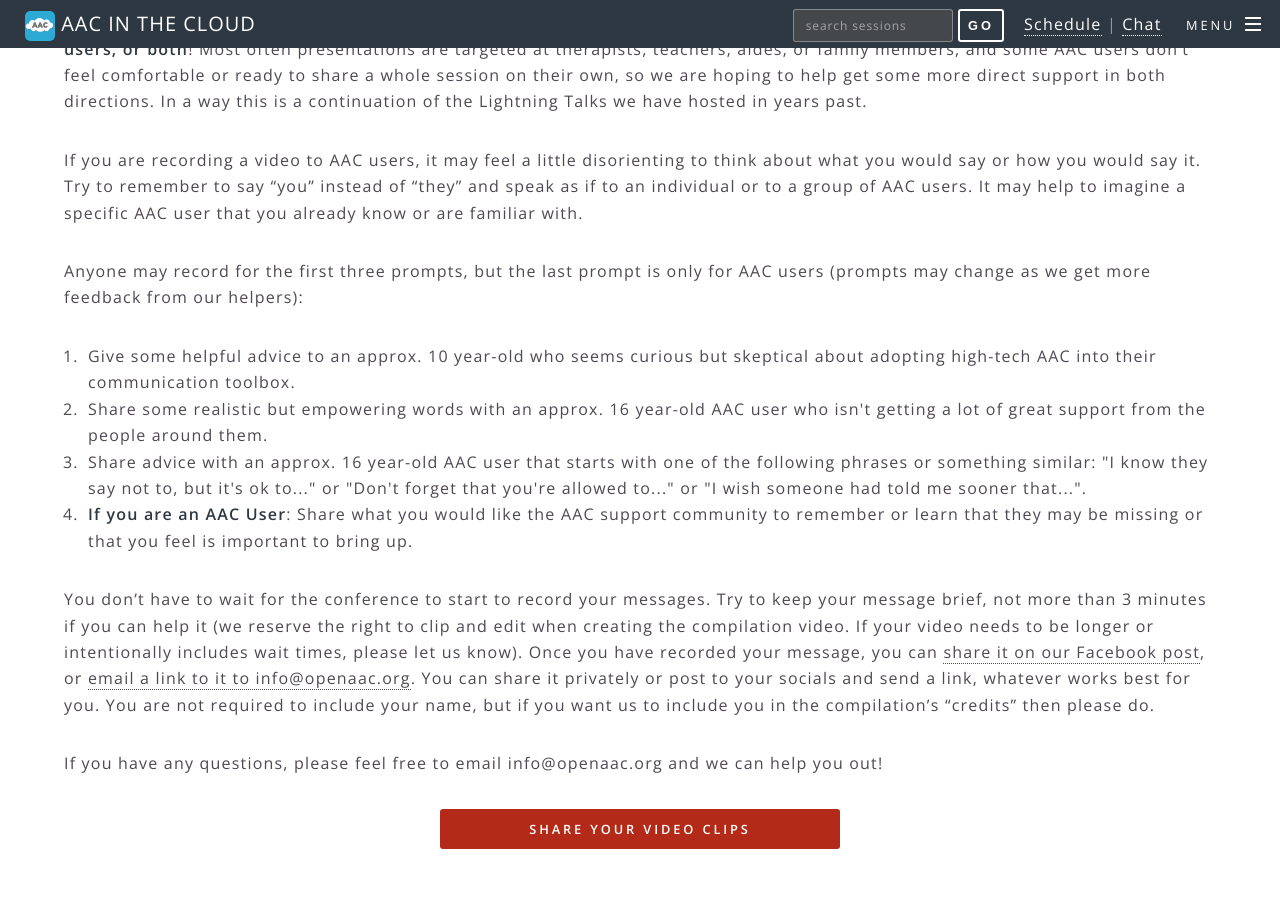
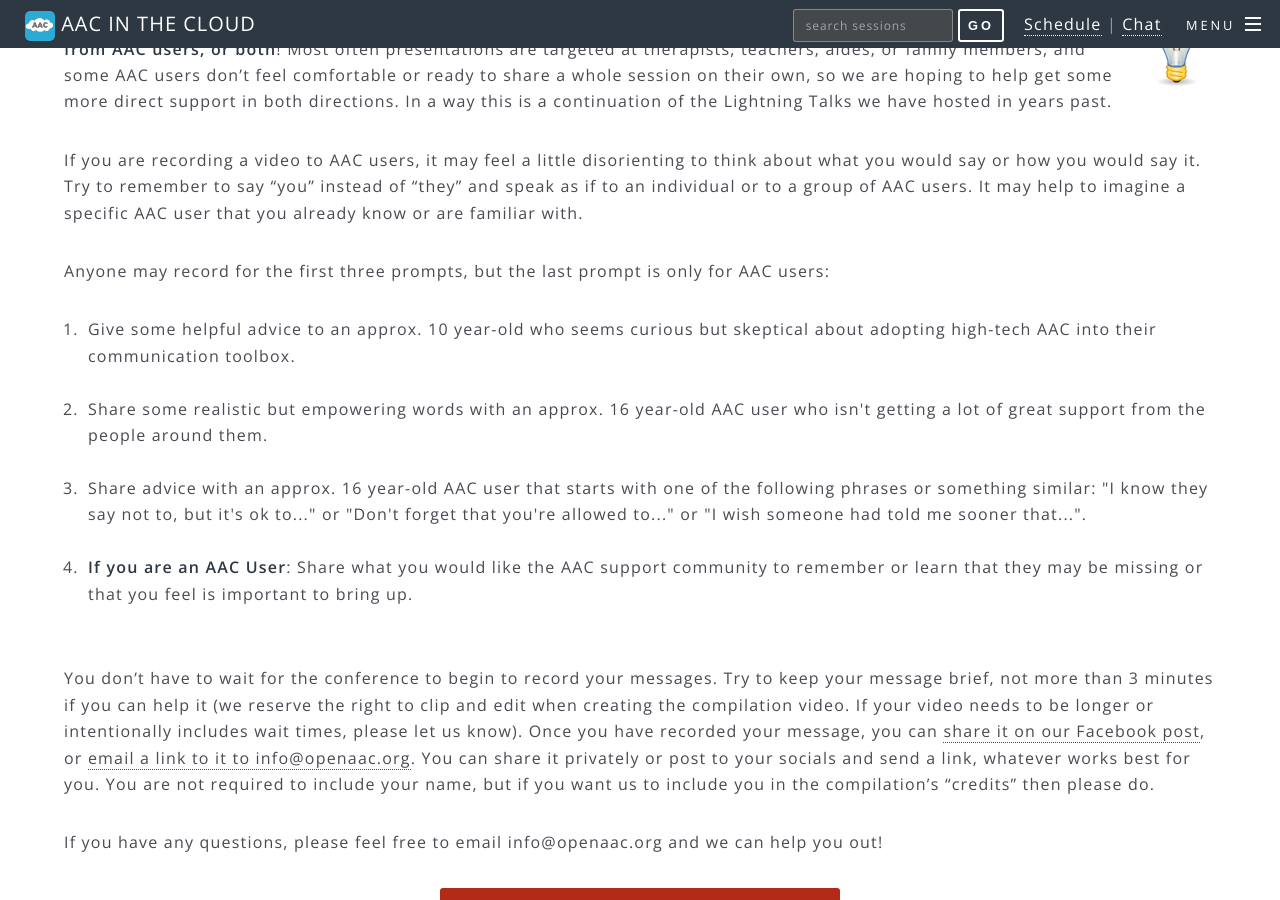
Before and after one commit to aac-in-the-cloud/aac-in-the-cloud.github.io, a Jekyll site: the page built from compilations.html, in a window 1280 px wide and 900 px high, scrolled down 610 px. Built offline with Jekyll 4.4.1, drawn with Linux system fonts in a browser that asks for light colours.

Commit message:
clarifications

```diff
--- a/compilations.html
+++ b/compilations.html
@@ -3,34 +3,35 @@
 title: Video Compilations
 page_title: Video Compilations
 description: AAC in the Cloud 2025 Messaging Project
-include_nav: true
+include_nav: false
 ---
   <h3>AAC in the Cloud 2025 Video Compilations</h3>
 
   <p>This year for AAC in the Cloud we will be releasing some additional sessions at the end of the conference. We are calling these <b>compilation sessions</b>, because they will be a compilation of short clips collected from AAC in the Cloud participants. That means we need your help! You will also be entered in a drawing for an Amazon gift card if you submit a video clip.</p>
 
+  <img src="/images/bulb.png" style='width: 80px; float: right;'/>
   <p>The idea with each of these compilation videos is to create a <b>series of messages speaking directly to AAC users, directly from AAC users, or both</b>! Most often presentations are targeted at therapists, teachers, aides, or family members, and some AAC users don’t feel comfortable or ready to share a whole session on their own, so we are hoping to help get some more direct support in both directions. In a way this is a continuation of the Lightning Talks we have hosted in years past.</p>
 
   <p>If you are recording a video to AAC users, it may feel a little disorienting to think about what you would say or how you would say it. Try to remember to say “you” instead of “they” and speak as if to an individual or to a group of AAC users. It may help to imagine a specific AAC user that you already know or are familiar with.</p>
 
-  <p>Anyone may record for the first three prompts, but the last prompt is only for AAC users (prompts may change as we get more feedback from our helpers):
+  <p>Anyone may record for the first three prompts, but the last prompt is only for AAC users:
   </p>
 
  <ol>
 
-  <li>Give some helpful advice to an approx. 10 year-old who seems curious but skeptical about adopting high-tech AAC into their communication toolbox.</li>
+  <li>Give some helpful advice to an approx. 10 year-old who seems curious but skeptical about adopting high-tech AAC into their communication toolbox.<br/><br/></li>
 
 
-  <li>Share some realistic but empowering words with an approx. 16 year-old AAC user who isn't getting a lot of great support from the people around them.</li>
+  <li>Share some realistic but empowering words with an approx. 16 year-old AAC user who isn't getting a lot of great support from the people around them.<br/><br/></li>
 
 
-  <li>Share advice with an approx. 16 year-old AAC user that starts with one of the following phrases or something similar: "I know they say not to, but it's ok to..." or "Don't forget that you're allowed to..." or "I wish someone had told me sooner that...".</li>
+  <li>Share advice with an approx. 16 year-old AAC user that starts with one of the following phrases or something similar: "I know they say not to, but it's ok to..." or "Don't forget that you're allowed to..." or "I wish someone had told me sooner that...".<br/><br/></li>
 
 
-  <li><b>If you are an AAC User</b>: Share what you would like the AAC support community to remember or learn that they may be missing or that you feel is important to bring up.</li>
+  <li><b>If you are an AAC User</b>: Share what you would like the AAC support community to remember or learn that they may be missing or that you feel is important to bring up.<br/><br/></li>
 </ol>
 
-<p>You don’t have to wait for the conference to start to record your messages. Try to keep your message brief, not more than 3 minutes if you can help it (we reserve the right to clip and edit when creating the compilation video. If your video needs to be longer or intentionally includes wait times, please let us know). Once you have recorded your message, you can <a href="https://www.facebook.com/AACintheCloud/posts/pfbid02NM4UiNbYtYJVF5pzXBVkiYNnFkTZHNCJPb2ZaFHyudKrXH8erLuf4vsXFi3pikcJl">share it on our Facebook post</a>, or <a href="mailto:info@openaac.org">email a link to it to info@openaac.org</a>. You can share it privately or post to your socials and send a link, whatever works best for you. You are not required to include your name, but if you want us to include you in the compilation’s “credits” then please do.</p>
+<p>You don’t have to wait for the conference to begin to record your messages. Try to keep your message brief, not more than 3 minutes if you can help it (we reserve the right to clip and edit when creating the compilation video. If your video needs to be longer or intentionally includes wait times, please let us know). Once you have recorded your message, you can <a href="https://www.facebook.com/AACintheCloud/posts/pfbid02NM4UiNbYtYJVF5pzXBVkiYNnFkTZHNCJPb2ZaFHyudKrXH8erLuf4vsXFi3pikcJl">share it on our Facebook post</a>, or <a href="mailto:info@openaac.org">email a link to it to info@openaac.org</a>. You can share it privately or post to your socials and send a link, whatever works best for you. You are not required to include your name, but if you want us to include you in the compilation’s “credits” then please do.</p>
 
 <p>If you have any questions, please feel free to email info@openaac.org and we can help you out!</p>
 
```
Also changed, not shown: images/bulb.png (added).
